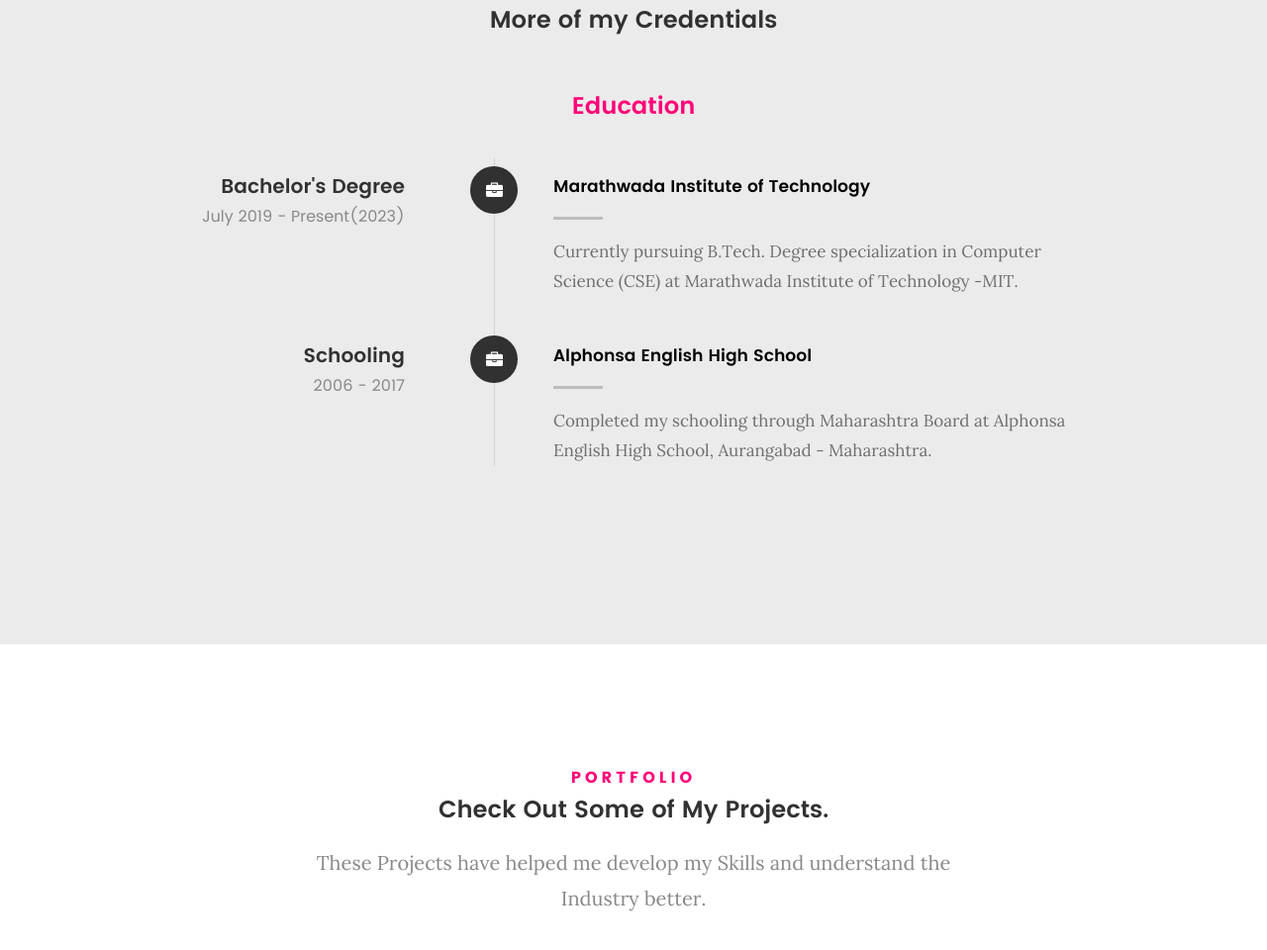
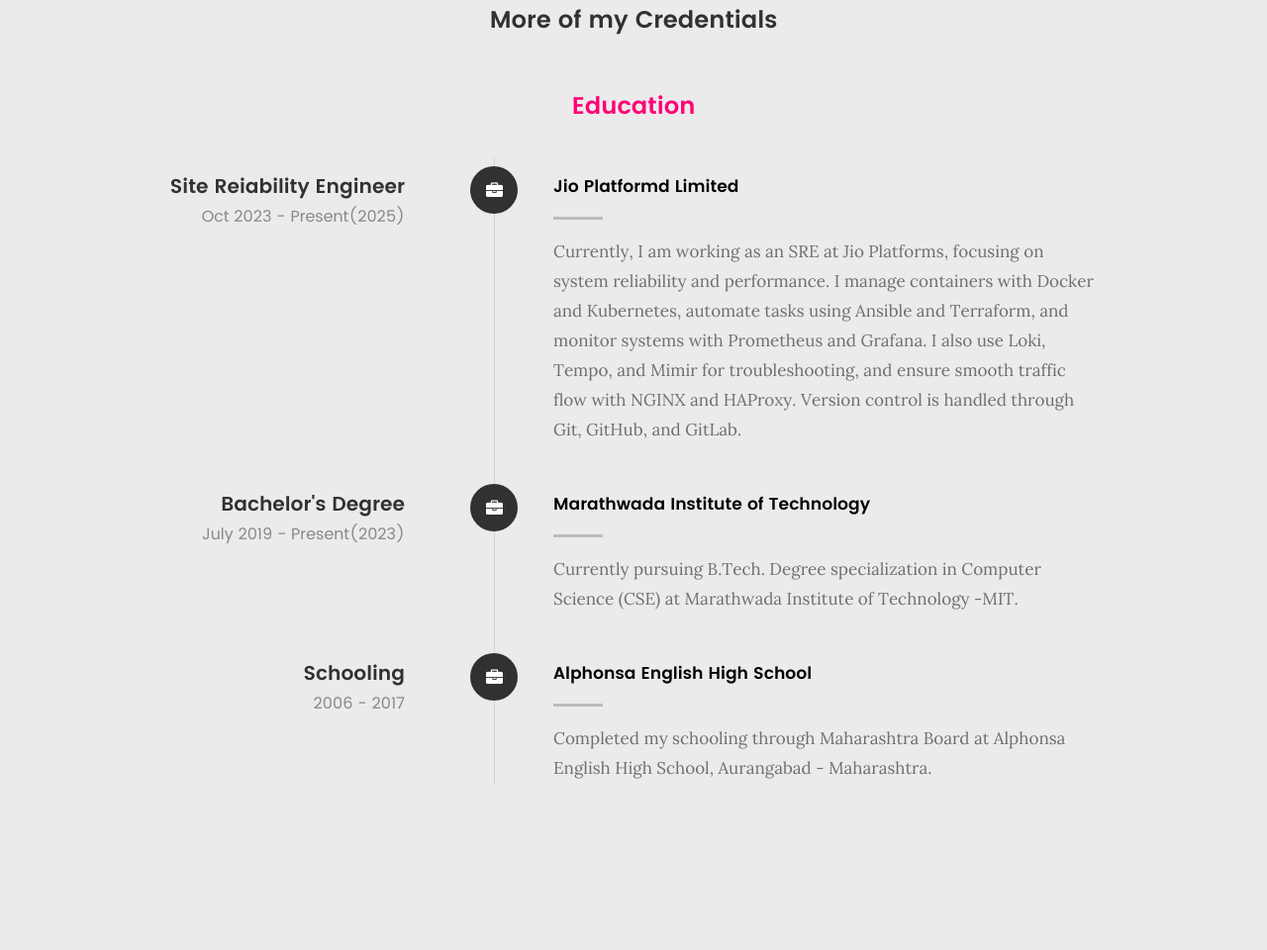
Before and after one commit to prasadpatharkar39/prasadpatharkar39.github.io, a plain HTML site: page index.html in a window 1280 px wide. Shown: the part 2598-3558 px from the top of the page at 99% size. Drawn offline with Linux system fonts and the light colour scheme; files whose address does not match are found by name.

Commit message:
current profile

```diff
--- a/index.html
+++ b/index.html
@@ -263,7 +263,35 @@
 
    		<div class="col-twelve">
 
+
+
    			<div class="timeline-wrap">
+
+				<!-- current Section
+   ================================================== -->
+	   			<div class="timeline-block">
+
+	   				<div class="timeline-ico">
+	   					<i class="fa fa-briefcase"></i>
+	   				</div>
+
+	   				<div class="timeline-header">
+	   					<h3>Site Reiability Engineer</h3>
+	   					<p>Oct 2023 - Present(2025)</p>
+	   				</div>
+
+	   				<div class="timeline-content">
+	   					<h4><a href="mit.asia">Jio Platformd Limited</a></h4>
+	   					<p>Currently, I am working as an SRE at Jio Platforms, focusing on system reliability and performance. I manage containers with Docker and Kubernetes, automate tasks using Ansible and Terraform, and monitor systems with Prometheus and Grafana. I also use Loki, Tempo, and Mimir for troubleshooting, and ensure smooth traffic flow with NGINX and HAProxy. Version control is handled through Git, GitHub, and GitLab.</p>
+	   				</div>
+
+	   			</div> <!-- /timeline-block -->
+
+
+
+
+   <!-- END Section
+   ================================================== -->
 
 	   			<div class="timeline-block">
 
```
